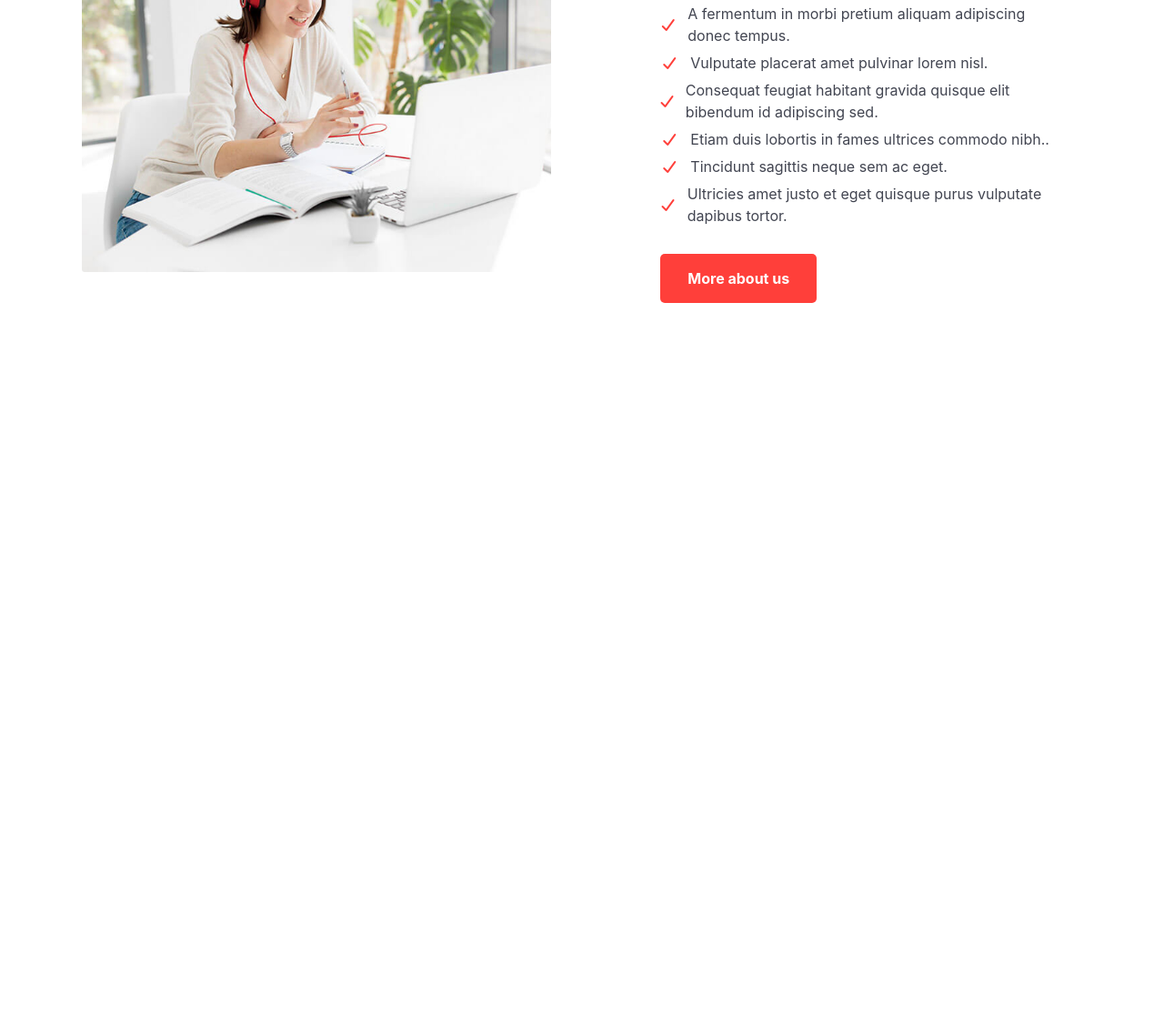
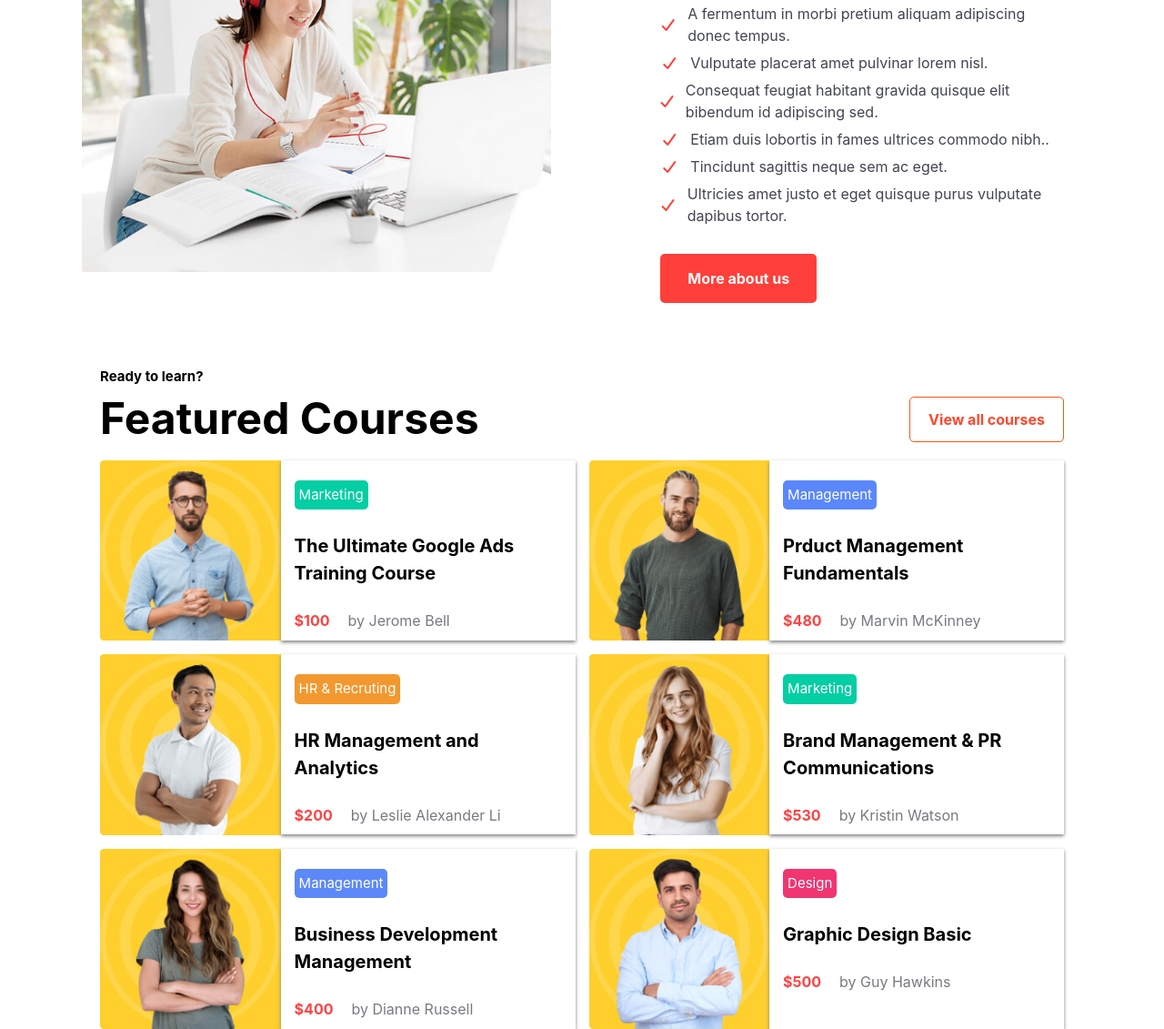
Before and after one commit to muhammadnazarov1724-cell/P.Createx, a website: page index.html in a window 1280 px wide. Shown: the part 1281-2412 px from the top of the page at 91% size. Before the commit the page ends 1684 px from the top, so only its background shows below. Drawn offline with nearby package versions, Linux system fonts and the light colour scheme; files that its build step writes are made by us from their sources.

Commit message:
main s-2 page1

```diff
--- a/index.html
+++ b/index.html
@@ -122,6 +122,96 @@
                 <button class="text-white font-bold bg-[#FF3F3A] rounded-[5px] py-[15px] px-[30px]">More about us</button>
             </div>
         </section>
+        <section class="flex flex-col gap-[20px] px-[20px] max-w-[1100px] m-auto">
+          <div class="flex flex-col gap-[10px] ">
+            <p class="font-bold text-[15px]">Ready to learn?</p>
+            <div class="flex flex-col gap-[15px] lg:flex-row lg:justify-between">
+              <p class="text-2xl font-bold lg:text-5xl">Featured Courses</p>
+              <button class="border border-[#F95615] text-[#FD482D] font-bold rounded-[5px] py-[12px] px-[20px] hover:bg-[#F95614] hover:text-white">View all courses</button>
+            </div>
+          </div>
+          <div class=" flex flex-col gap-[15px] lg:grid lg:grid-cols-2">
+            <div class="flex flex-col lg:flex-row">
+              <div>
+                <img class="w-[400px] lg:w-[250px]" src="./images/-1.png" alt="">
+              </div>
+                <div class="px-[15px] py-[22px] flex flex-col gap-[25px] items-start shadow-[0px_2px_4px_gray] lg:w-[400px] lg:h-[198px]">
+                  <button class="bg-[#03CEA4] text-white text-[15px] p-[5px] rounded-[5px]">Marketing</button>
+                  <p class="font-bold text-[20px]">The Ultimate Google Ads Training Course</p>
+                  <div class="flex gap-[20px] items-center">
+                    <p class="text-[#FF4242] font-bold">$100</p>
+                    <p class="text-[#787A80]">by Jerome Bell</p>
+                  </div>
+                </div>
+            </div>
+            <div class="flex flex-col lg:flex-row">
+              <div>
+                <img class="w-[400px] lg:w-[250px]" src="./images/i7.png" alt="">
+              </div>
+                <div class="px-[15px] py-[22px] flex flex-col gap-[25px] items-start shadow-[0px_2px_4px_gray] lg:w-[400px] lg:h-[198px]">
+                  <button class="bg-[#5A87FC] text-white text-[15px] p-[5px] rounded-[5px]">Management</button>
+                  <p class="font-bold text-[20px]">Prduct Management Fundamentals</p>
+                  <div class="flex gap-[20px] items-center">
+                    <p class="text-[#FF4242] font-bold">$480</p>
+                    <p class="text-[#787A80]">by Marvin McKinney</p>
+                  </div>
+                </div>
+            </div>
+             <div class="flex flex-col lg:flex-row">
+              <div>
+                <img class="w-[400px] lg:w-[250px]" src="./images/i5.png" alt="">
+              </div>
+                <div class="px-[15px] py-[22px] flex flex-col gap-[25px] items-start shadow-[0px_2px_4px_gray] lg:w-[400px] lg:h-[198px]">
+                  <button class="bg-[#F3982F] text-white text-[15px] p-[5px] rounded-[5px]">HR & Recruting</button>
+                  <p class="font-bold text-[20px]">HR  Management and Analytics</p>
+                  <div class="flex gap-[20px] items-center">
+                    <p class="text-[#FF4242] font-bold">$200</p>
+                    <p class="text-[#787A80]">by Leslie Alexander Li</p>
+                  </div>
+                </div>
+            </div>
+             <div class="flex flex-col lg:flex-row">
+              <div>
+                <img class="w-[400px] lg:w-[250px]" src="./images/i4.png" alt="">
+              </div>
+                <div class="px-[15px] py-[22px] flex flex-col gap-[25px] items-start shadow-[0px_2px_4px_gray] lg:w-[400px] lg:h-[198px]">
+                  <button class="bg-[#03CEA4] text-white text-[15px] p-[5px] rounded-[5px]">Marketing</button>
+                  <p class="font-bold text-[20px]">Brand Management & PR Communications</p>
+                  <div class="flex gap-[20px] items-center">
+                    <p class="text-[#FF4242] font-bold">$530</p>
+                    <p class="text-[#787A80]">by Kristin Watson</p>
+                  </div>
+                </div>
+            </div>
+             <div class="flex flex-col lg:flex-row">
+              <div>
+                <img class="w-[400px] lg:w-[250px]" src="./images/i3.png" alt="">
+              </div>
+                <div class="px-[15px] py-[22px] flex flex-col gap-[25px] items-start shadow-[0px_2px_4px_gray] lg:w-[400px] lg:h-[198px]">
+                  <button class="bg-[#5D88F7] text-white text-[15px] p-[5px] rounded-[5px]">Management</button>
+                  <p class="font-bold text-[20px]">Business Development Management</p>
+                  <div class="flex gap-[20px] items-center">
+                    <p class="text-[#FF4242] font-bold">$400</p>
+                    <p class="text-[#787A80]">by Dianne Russell</p>
+                  </div>
+                </div>
+            </div>
+             <div class="flex flex-col lg:flex-row">
+              <div>
+                <img class="w-[400px] lg:w-[250px]" src="./images/i2.png" alt="">
+              </div>
+                <div class="px-[15px] py-[22px] flex flex-col gap-[25px] items-start shadow-[0px_2px_4px_gray] lg:w-[400px] lg:h-[198px]">
+                  <button class="bg-[#F03571] text-white text-[15px] p-[5px] rounded-[5px]">Design</button>
+                  <p class="font-bold text-[20px]">Graphic Design Basic</p>
+                  <div class="flex gap-[20px] items-center">
+                    <p class="text-[#FF4242] font-bold">$500</p>
+                    <p class="text-[#787A80]">by Guy Hawkins</p>
+                  </div>
+                </div>
+            </div>
+
+          </div>
+        </section>
     </main>
 
 
```
Also changed, not shown: images/-1.png (added), images/i2.png (added), images/i3.png (added), images/i4.png (added), images/i5.png (added), images/i7.png (added).
